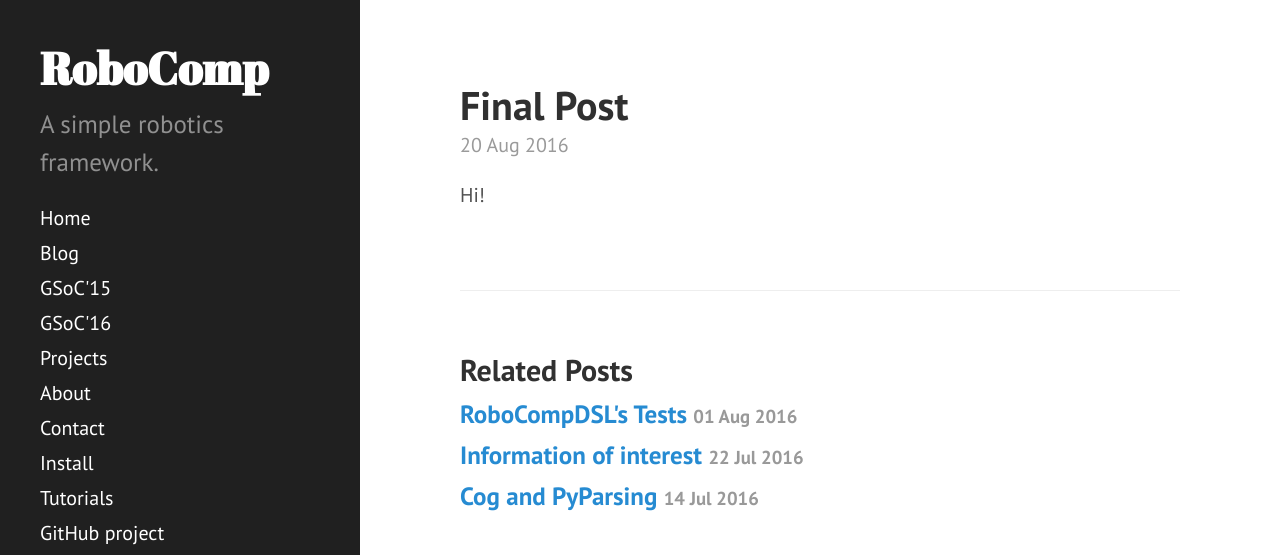
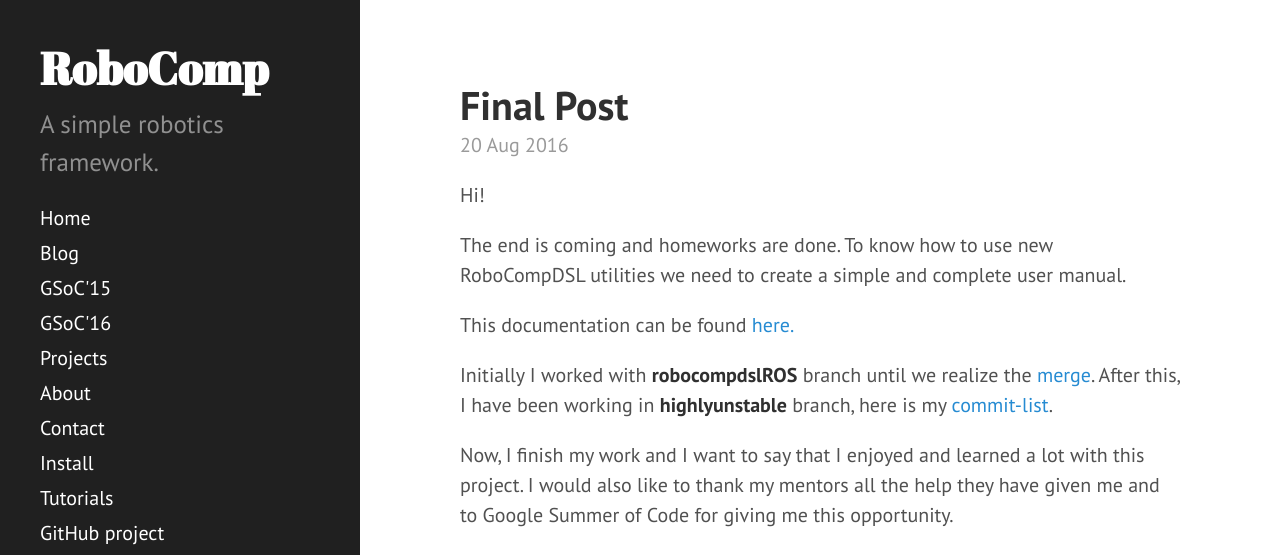
Before and after one commit to robocomp/website, a Jekyll site: the page built from _posts/gsoc2016/dgallegos/2016-08-20-dgallegosWeek11.md, in a window 1280 px wide and 1342 px high. Shown: the top 555 px of the window. Built offline with Jekyll 4.4.1, drawn with Linux system fonts in a browser that asks for light colours; some of the changed text lies outside the part shown.

Commit message:
Update 2016-08-20-dgallegosWeek11.md
Final post

```diff
--- a/_posts/gsoc2016/dgallegos/2016-08-20-dgallegosWeek11.md
+++ b/_posts/gsoc2016/dgallegos/2016-08-20-dgallegosWeek11.md
@@ -4,3 +4,16 @@
 ---
 
 Hi!
+
+The end is coming and homeworks are done. To know how to use new RoboCompDSL utilities we need to create a simple and complete user manual.
+
+This documentation can be found [here.](https://github.com/robocomp/robocomp/blob/highlyunstable/tools/robocompdsl/README.md)
+
+Initially I worked with **robocompdslROS** branch until we realize the [merge](https://github.com/robocomp/robocomp/commit/6120997bcae4677b1ad764485033d1288cfec32f).
+After this, I have been working in **highlyunstable** branch, here is my [commit-list](https://github.com/robocomp/robocomp/commits/highlyunstable?author=Daniel1108).
+
+Now, I finish my work and I want to say that I enjoyed and learned a lot with this project. I would also like to thank my mentors all the help they have given me and to Google Summer of Code for giving me this opportunity.
+
+I hope to return to participate in some as exciting as this project next year.
+
+<img src="https://unplug.tips/wp-content/uploads/2015/11/Goodbye-google.jpg" alt="" width="400"/>
```
